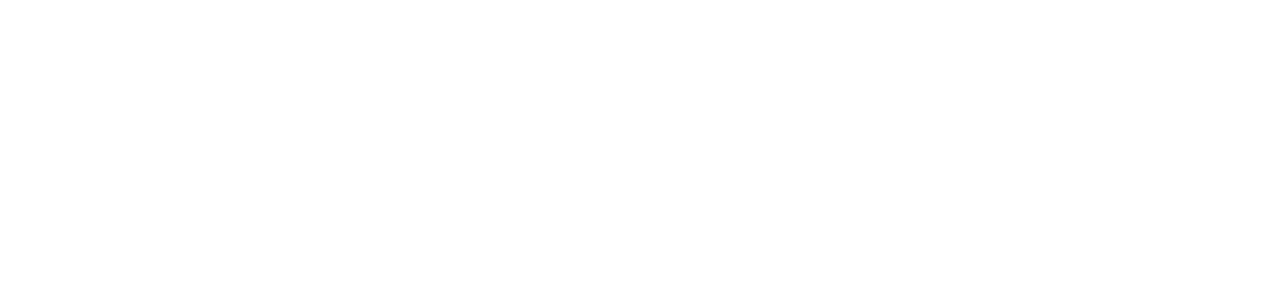
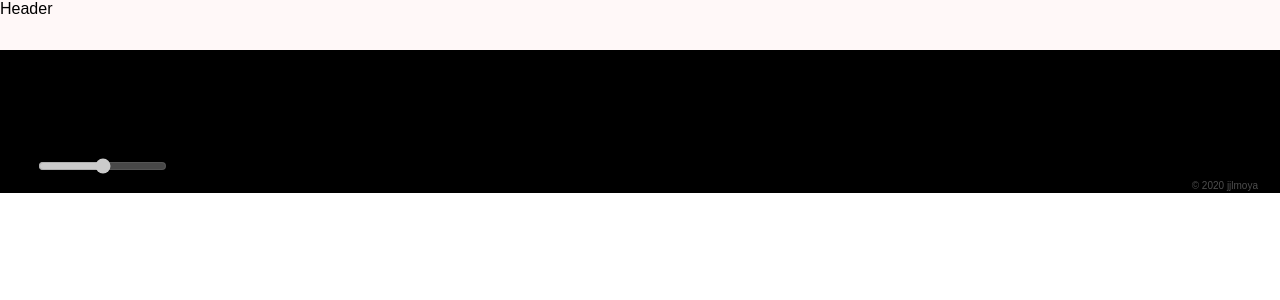
Before and after one commit to jjlmoya/easy-vitae, a Nuxt app: page /cv/1 in a window 1280 px wide. Before the commit this address had no page. Shown: the top 300 px of the page. Built offline with nearby package versions, Linux system fonts and the light colour scheme.

Commit message:
Add cv model

```diff
--- /dev/null
+++ b/pages/cv/_id.vue
@@ -0,0 +1,66 @@
+<template>
+    <div class="cv">
+        <Layout>
+            <div class="left">
+                <div class="image">
+                    <img src="">>
+                </div>
+                <div class="about">
+                    <h2>About me</h2>
+                    <p>Short text about me</p>
+                </div>
+                <div class="contact">
+                    <h2>Contacto</h2>
+                    <ul>
+                        <li>
+                            <i>i</i> <span>Option</span>
+                        </li>
+                        <li>
+                            <i>i</i> <span>Option</span>
+                        </li>
+                    </ul>
+                </div>
+                <ul class="skills">
+                    <li>
+                        <label>Skill1</label>
+                        <input
+                            type="range"
+                            max="100"
+                            min="0"
+                            value="50"
+                            disabled
+                        >
+                    </li>
+                </ul>
+            </div>
+            <div class="right">
+                <div class="name"></div>
+                <div class="experience"></div>
+                <div class="grade"></div>
+                <div class="languages"></div>
+            </div>
+        </Layout>
+    </div>
+</template>
+
+<script>
+    import Layout from '@/layouts/Default.vue'
+    export default {
+        name: 'CV',
+        components: {
+            Layout
+        },
+        head () {
+            return {
+                title: 'CV',
+                meta: [
+                    {
+                        hid: 'description',
+                        name: 'description',
+                        content: 'My custom description'
+                    }
+                ]
+            }
+        }
+    }
+</script>
```
